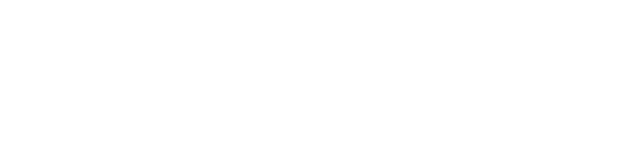
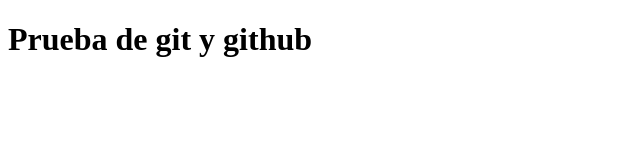
Before and after one commit to Tlcabrera/PROYECTO, a plain HTML site: page tlcabrera.html in a window 1280 px wide. Shown: the whole page, without its empty margins (0-640 px from the left). Drawn offline with Linux system fonts and the light colour scheme.

Commit message:
actualice archivo tlcabrera.html

```diff
--- a/tlcabrera.html
+++ b/tlcabrera.html
@@ -1,9 +1,9 @@
 <!DOCTYPE html>
 <html>
 <head>
-	<title></title>
+	<title>Tatiana Cabrera Vargas</title>
 </head>
 <body>
-
+<h1>Prueba de git y github</h1>
 </body>
 </html>
```
